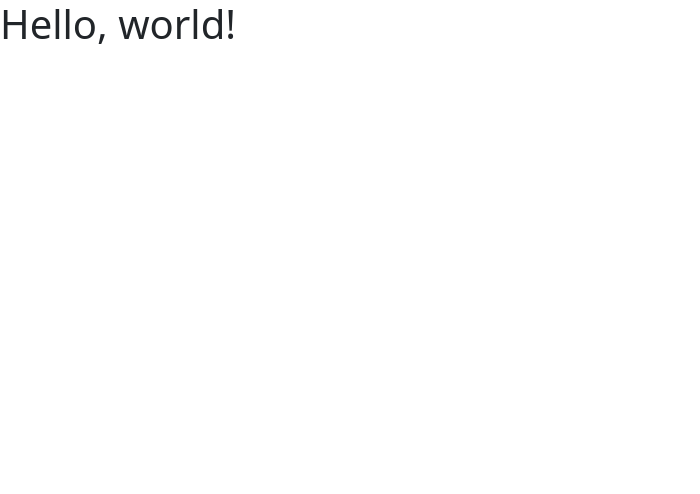
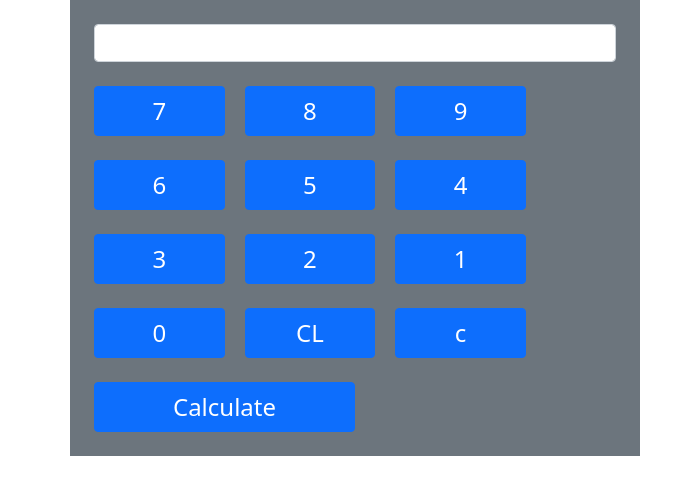
Before and after one commit to woocom22/calculatror, a plain HTML site: page index.html in a window 1280 px wide. Shown: the whole page, without its empty margins (0-700 px from the left). Drawn offline with Linux system fonts and the light colour scheme.

Commit message:
add html, bootstrap and css

```diff
--- a/index.html
+++ b/index.html
@@ -8,8 +8,29 @@
     <title>Calculator</title>
 </head>
 <body>
-    <h1>Hello, world!</h1>
+    <div class="container">
+        <div class="row d-flex">
+            <div class="col-md-6 bg-secondary p-4">
+                <form action="#" class="col-md-6" name="Calculator"></form>
+                <input type="text" class="display form-control" name="display" id="display"><br>
+                <input type="button" class="btn btn-primary w-25 h-10 fs-4 me-3" value="7">
+                <input type="button" class="btn btn-primary w-25 h-10 fs-4 me-3" value="8">
+                <input type="button" class="btn btn-primary w-25 h-10 fs-4 me-3" value="9"><br><br>
+                <input type="button" class="btn btn-primary w-25 h-10 fs-4 me-3" value="6">
+                <input type="button" class="btn btn-primary w-25 h-10 fs-4 me-3" value="5">
+                <input type="button" class="btn btn-primary w-25 h-10 fs-4 me-3" value="4"><br><br>
+                <input type="button" class="btn btn-primary w-25 h-10 fs-4 me-3" value="3">
+                <input type="button" class="btn btn-primary w-25 h-10 fs-4 me-3" value="2">
+                <input type="button" class="btn btn-primary w-25 h-10 fs-4 me-3" value="1"><br><br>
+                <input type="button" class="btn btn-primary w-25 h-10 fs-4 me-3" value="0">
+                <input type="button" class="btn btn-primary w-25 h-10 fs-4 me-3" value="CL">
+                <input type="button" class="btn btn-primary w-25 h-10 fs-4 me-3" value="c"><br><br>
+                <input type="button" class="btn btn-primary w-50 h-10 fs-4 me-3" value="Calculate">
+            </div>
+        </div>
+    </div>
     <script src="assest/js/jquery-3.7.1.min.js"></script>
     <script src="assest/js/bootstrap.bundle.min.js"></script>
+    <script src="assest/js/main.js"></script>
 </body>
 </html>
```
Also changed, not shown: assest/js/main.js (added).
